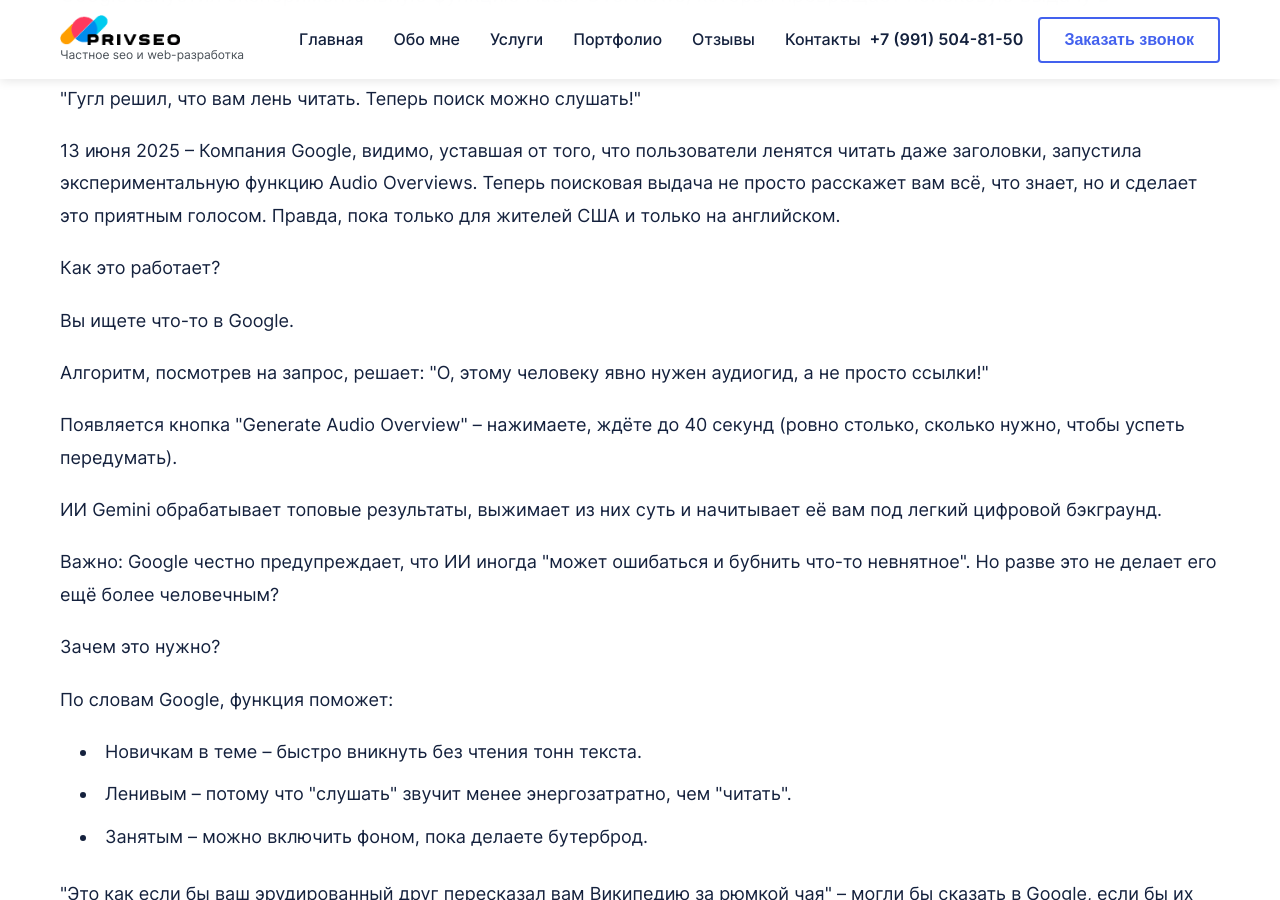
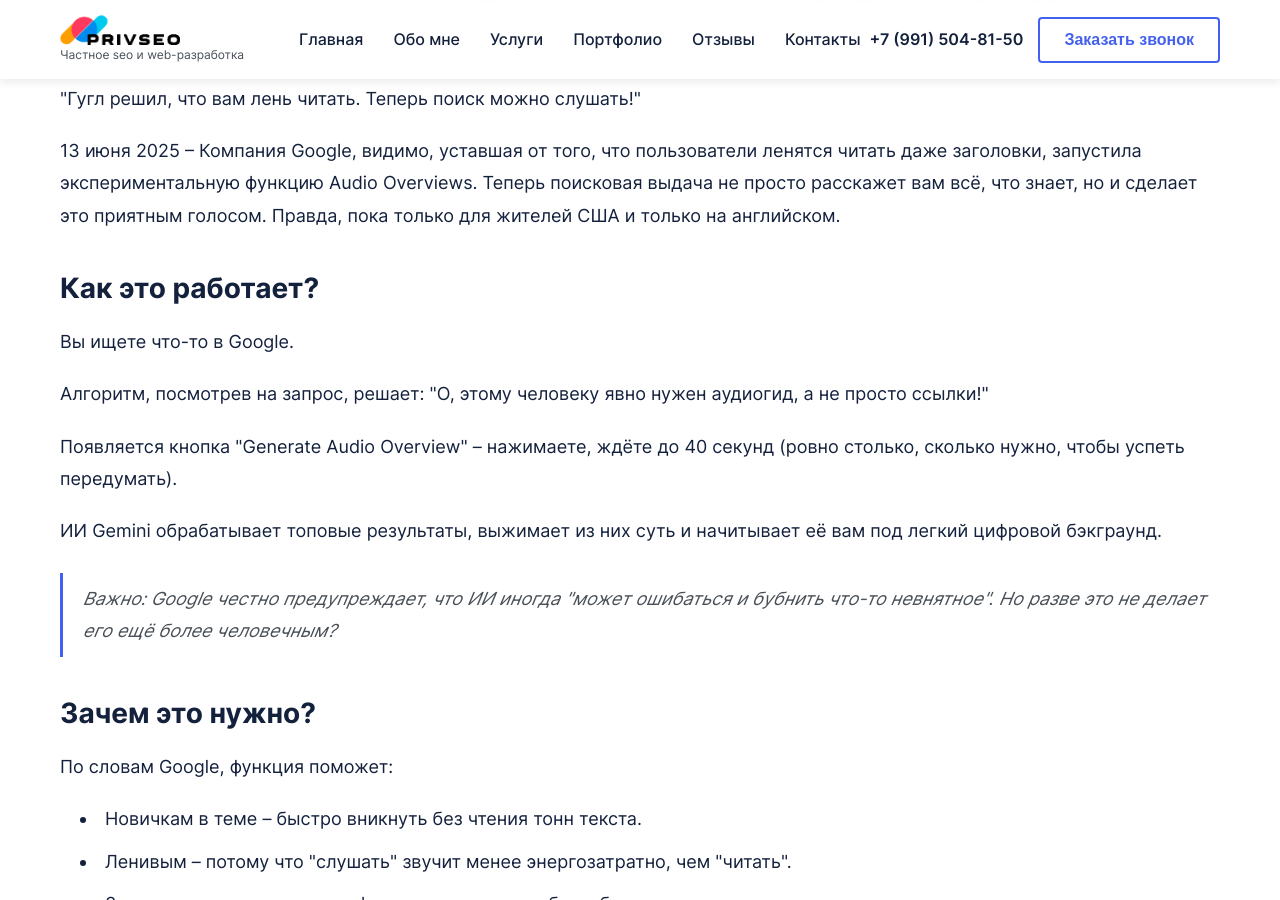
Before and after one commit to PrivateSeo/privateseo.github.io, a Jekyll site: the page built from _posts/news/2025-06-24-google-audio-overviews--teper-poisk-mozhno-slushat.md, in a window 1280 px wide and 900 px high, scrolled down 1453 px. Built offline with Jekyll 4.4.1, drawn with Linux system fonts in a browser that asks for light colours.

Commit message:
Update 2025-06-24-google-audio-overviews--teper-poisk-mozhno-slushat.md

```diff
--- a/_posts/news/2025-06-24-google-audio-overviews--teper-poisk-mozhno-slushat.md
+++ b/_posts/news/2025-06-24-google-audio-overviews--teper-poisk-mozhno-slushat.md
@@ -10,13 +10,15 @@
 
 <p>"Гугл решил, что вам лень читать. Теперь поиск можно слушать!"</p>
 <p>13 июня 2025 – Компания Google, видимо, уставшая от того, что пользователи ленятся читать даже заголовки, запустила экспериментальную функцию Audio Overviews. Теперь поисковая выдача не просто расскажет вам всё, что знает, но и сделает это приятным голосом. Правда, пока только для жителей США и только на английском.</p>
-<p>Как это работает?</p>
+<h2>Как это работает?</h2>
+<div class="feature-box">
 <p>Вы ищете что-то в Google.</p>
 <p>Алгоритм, посмотрев на запрос, решает: "О, этому человеку явно нужен аудиогид, а не просто ссылки!"</p>
 <p>Появляется кнопка "Generate Audio Overview" – нажимаете, ждёте до 40 секунд (ровно столько, сколько нужно, чтобы успеть передумать).</p>
 <p>ИИ Gemini обрабатывает топовые результаты, выжимает из них суть и начитывает её вам под легкий цифровой бэкграунд.</p>
-<p>Важно: Google честно предупреждает, что ИИ иногда "может ошибаться и бубнить что-то невнятное". Но разве это не делает его ещё более человечным?</p>
-<p>Зачем это нужно?</p>
+</div>
+<blockquote class="google-quote">Важно: Google честно предупреждает, что ИИ иногда "может ошибаться и бубнить что-то невнятное". Но разве это не делает его ещё более человечным?</blockquote>
+<h2>Зачем это нужно?</h2>
 <p>По словам Google, функция поможет:</p>
 <ul>
 	<li>Новичкам в теме – быстро вникнуть без чтения тонн текста.</li>
@@ -24,15 +26,15 @@
 	<li>Занятым – можно включить фоном, пока делаете бутерброд.</li>
 </ul>
 <p>"Это как если бы ваш эрудированный друг пересказал вам Википедию за рюмкой чая" – могли бы сказать в Google, если бы их PR-отдел был чуть менее корпоративным.</p>
-<p>Что с трафиком сайтов?</p>
+<h2>Что с трафиком сайтов?</h2>
 <p>Здесь начинается самое интересное:</p>
 <ul>
 	<li>Google вроде как оставляет ссылки на источники прямо в плеере.</li>
 	<li>Но если ИИ и так всё кратко пересказал, зачем переходить на сайт?</li>
 	<li>"Мы за креаторов!" – говорит Google, добавляя ещё один инструмент, который потенциально снижает их трафик.</li>
 </ul>
-<p>(Напомним: это тот же Google, который когда-то уверял, что "featured snippets" никому не навредят.)</p>
-<p>Когда ждать в России?</p>
+<blockquote class="google-quote">(Напомним: это тот же Google, который когда-то уверял, что "featured snippets" никому не навредят.)</blockquote>
+<h2>Когда ждать в России?</h2>
 <p>Пока функция тестируется только в США через Search Labs. Для активации нужно:</p>
 <ul>
 	<li>Быть американцем (или хотя бы притворяться).</li>
@@ -42,4 +44,4 @@
 <p>Прогноз: Если эксперимент удастся, через пару лет мы получим озвученные ответы на все вопросы – от "как починить кран" до "в чём смысл жизни".</p>
 <p>(А пока россиянам остаётся старый добрый метод: читать. Или просить Siri/Aлису прочитать вслух – но это уже совсем другая история.)</p>
 <p>Вывод:</p>
-<p>Google продолжает превращать поиск в разговор с всезнающим (но иногда путающимся) ИИ. Хотите попробовать? Добро пожаловать в Search Labs – там, где будущее рождается из тысяч экспериментальных "а что, если...".</p>
+<div class="feature-box"><p>Google продолжает превращать поиск в разговор с всезнающим (но иногда путающимся) ИИ. Хотите попробовать? Добро пожаловать в Search Labs – там, где будущее рождается из тысяч экспериментальных "а что, если...".</p></div>
```
